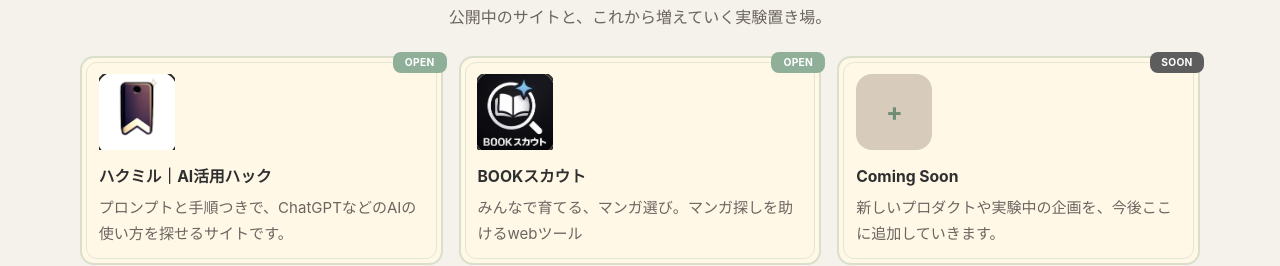
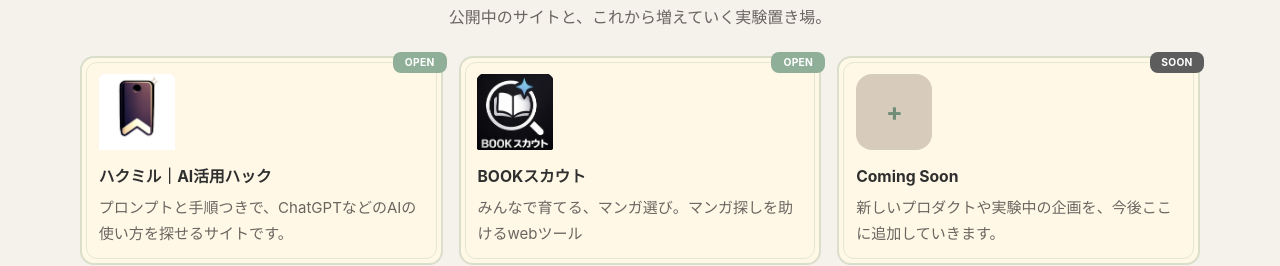
Before and after one commit to tools-labo/tools-labo-home, a plain HTML site: page index.html in a window 1280 px wide. Shown: the part 379-645 px from the top of the page. Drawn offline with Linux system fonts and the light colour scheme.

Commit message:
Update style.css

```diff
--- a/style.css
+++ b/style.css
@@ -297,8 +297,8 @@
   width: 100%;
   height: 100%;
   object-fit: cover;
-  border: 2px solid #2f2f2f;
   background: var(--card);
+  border: 0;
 }
 
 .card-icon-image-hakumiru {
```
